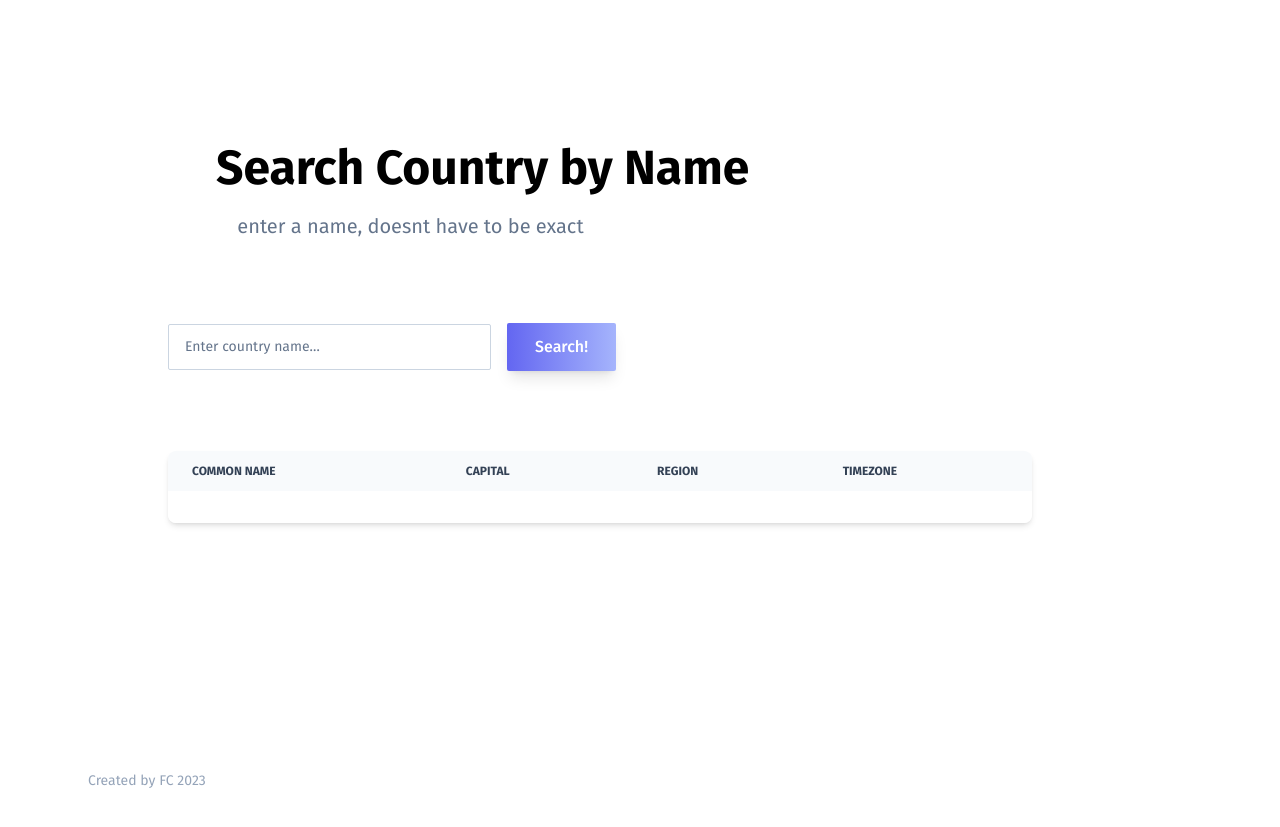
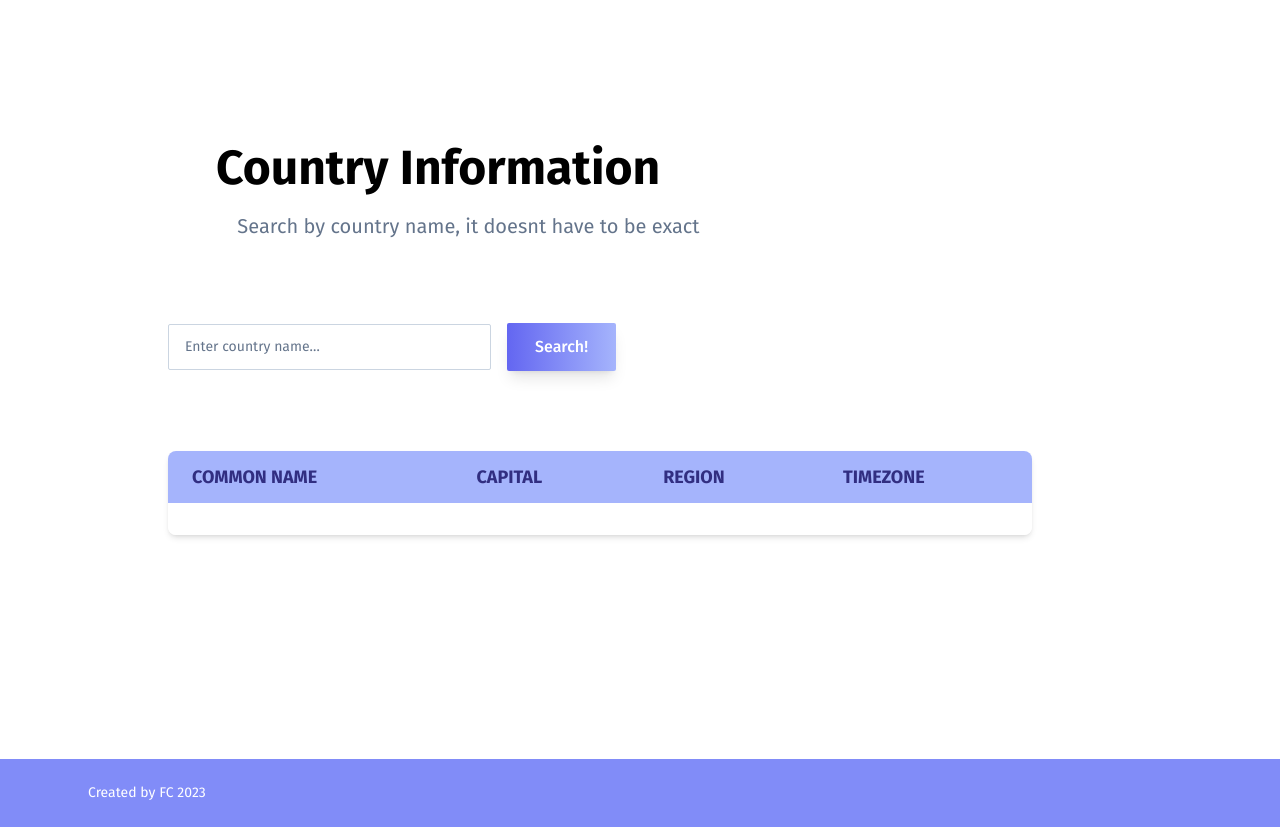
Before and after one commit to florrync1808/react-express-project, a React (Vite) app in the folder client/: page / in a window 1280 px wide. Built offline with nearby package versions, Linux system fonts and the light colour scheme.

Commit message:
UI bug fix

```diff
--- a/client/src/assets/styles.css
+++ b/client/src/assets/styles.css
@@ -1217,6 +1217,9 @@ select {
 .mb-4 {
   margin-bottom: 1rem;
 }
+.ml-8 {
+  margin-left: 2rem;
+}
 .mr-2 {
   margin-right: 0.5rem;
 }
@@ -1306,29 +1309,38 @@ select {
 }
 .border-0 {
   border-width: 0px;
-}
-.border-b {
-  border-bottom-width: 1px;
 }
 .border-gray-300 {
   --tw-border-opacity: 1;
   border-color: rgb(203 213 225 / var(--tw-border-opacity));
 }
+.bg-gray-50 {
+  --tw-bg-opacity: 1;
+  background-color: rgb(248 250 252 / var(--tw-bg-opacity));
+}
+.bg-primary-400 {
+  --tw-bg-opacity: 1;
+  background-color: rgb(129 140 248 / var(--tw-bg-opacity));
+}
+.bg-gray-500 {
+  --tw-bg-opacity: 1;
+  background-color: rgb(100 116 139 / var(--tw-bg-opacity));
+}
 .bg-gray-100 {
   --tw-bg-opacity: 1;
   background-color: rgb(241 245 249 / var(--tw-bg-opacity));
 }
-.bg-gray-50 {
+.bg-primary-100 {
   --tw-bg-opacity: 1;
-  background-color: rgb(248 250 252 / var(--tw-bg-opacity));
-}
-.bg-primary-400 {
+  background-color: rgb(224 231 255 / var(--tw-bg-opacity));
+}
+.bg-primary-600 {
   --tw-bg-opacity: 1;
-  background-color: rgb(129 140 248 / var(--tw-bg-opacity));
-}
-.bg-white {
+  background-color: rgb(79 70 229 / var(--tw-bg-opacity));
+}
+.bg-primary-300 {
   --tw-bg-opacity: 1;
-  background-color: rgb(255 255 255 / var(--tw-bg-opacity));
+  background-color: rgb(165 180 252 / var(--tw-bg-opacity));
 }
 .bg-gradient-to-r {
   background-image: linear-gradient(to right, var(--tw-gradient-stops));
@@ -1393,6 +1405,10 @@ select {
   font-size: 0.75rem;
   line-height: 1rem;
 }
+.text-lg {
+  font-size: 1.125rem;
+  line-height: 1.75rem;
+}
 .font-bold {
   font-weight: 700;
 }
@@ -1432,6 +1448,18 @@ select {
 .text-white {
   --tw-text-opacity: 1;
   color: rgb(255 255 255 / var(--tw-text-opacity));
+}
+.text-error-500 {
+  --tw-text-opacity: 1;
+  color: rgb(244 63 94 / var(--tw-text-opacity));
+}
+.text-primary-700 {
+  --tw-text-opacity: 1;
+  color: rgb(67 56 202 / var(--tw-text-opacity));
+}
+.text-primary-900 {
+  --tw-text-opacity: 1;
+  color: rgb(49 46 129 / var(--tw-text-opacity));
 }
 .no-underline {
   text-decoration-line: none;
@@ -1460,42 +1488,24 @@ select {
   --tw-bg-opacity: 1;
   background-color: rgb(255 255 255 / var(--tw-bg-opacity));
 }
-.even\:bg-gray-50:nth-child(even) {
-  --tw-bg-opacity: 1;
-  background-color: rgb(248 250 252 / var(--tw-bg-opacity));
-}
 .even\:bg-gray-200:nth-child(even) {
   --tw-bg-opacity: 1;
   background-color: rgb(226 232 240 / var(--tw-bg-opacity));
 }
+.even\:bg-primary-200:nth-child(even) {
+  --tw-bg-opacity: 1;
+  background-color: rgb(199 210 254 / var(--tw-bg-opacity));
+}
+.even\:bg-primary-100:nth-child(even) {
+  --tw-bg-opacity: 1;
+  background-color: rgb(224 231 255 / var(--tw-bg-opacity));
+}
+.even\:bg-primary-50:nth-child(even) {
+  --tw-bg-opacity: 1;
+  background-color: rgb(238 242 255 / var(--tw-bg-opacity));
+}
 :is([dir="rtl"] .rtl\:text-right) {
   text-align: right;
-}
-@media (prefers-color-scheme: dark) {
-  .dark\:border-gray-700 {
-    --tw-border-opacity: 1;
-    border-color: rgb(51 65 85 / var(--tw-border-opacity));
-  }
-  .dark\:bg-gray-700 {
-    --tw-bg-opacity: 1;
-    background-color: rgb(51 65 85 / var(--tw-bg-opacity));
-  }
-  .dark\:text-gray-400 {
-    --tw-text-opacity: 1;
-    color: rgb(148 163 184 / var(--tw-text-opacity));
-  }
-  .dark\:text-white {
-    --tw-text-opacity: 1;
-    color: rgb(255 255 255 / var(--tw-text-opacity));
-  }
-  .odd\:dark\:bg-gray-900:nth-child(odd) {
-    --tw-bg-opacity: 1;
-    background-color: rgb(15 23 42 / var(--tw-bg-opacity));
-  }
-  .even\:dark\:bg-gray-800:nth-child(even) {
-    --tw-bg-opacity: 1;
-    background-color: rgb(30 41 59 / var(--tw-bg-opacity));
-  }
 }
 @media (min-width: 640px) {
   .sm\:flex-row {
@@ -1522,9 +1532,6 @@ select {
   .lg\:w-full {
     width: 100%;
   }
-  .lg\:min-w-\[40rem\] {
-    min-width: 40rem;
-  }
   .lg\:flex-row {
     flex-direction: row;
   }
@@ -1533,9 +1540,6 @@ select {
   }
   .lg\:justify-between {
     justify-content: space-between;
-  }
-  .lg\:bg-transparent {
-    background-color: transparent;
   }
   .lg\:py-20 {
     padding-top: 5rem;
@@ -1550,8 +1554,4 @@ select {
   .lg\:text-left {
     text-align: left;
   }
-  .lg\:text-gray-400 {
-    --tw-text-opacity: 1;
-    color: rgb(148 163 184 / var(--tw-text-opacity));
-  }
-}
+}
--- a/client/src/components/footer/footer.tsx
+++ b/client/src/components/footer/footer.tsx
@@ -1,6 +1,6 @@
 function Footer() {
   return (
-    <footer className="bg-primary-400 py-6 text-sm leading-5 tracking-normal text-white lg:bg-transparent lg:text-gray-400">
+    <footer className="bg-primary-400 py-6 text-sm leading-5 tracking-normal text-white">
       <div className="mx-auto w-full max-w-6xl px-6">
         <div className="relative flex flex-col items-center gap-6 lg:flex-row lg:items-end lg:justify-between">
           <div className="">Created by FC 2023 </div>
--- a/client/src/components/layout/layout.tsx
+++ b/client/src/components/layout/layout.tsx
@@ -12,7 +12,7 @@ function Layout({
   return (
     <div
       className={cn(
-        'relative mx-auto my-0 flex min-h-screen max-w-screen-2xl flex-col overflow-hidden bg-blue-200 shadow-2xl',
+        'relative mx-auto my-0 flex min-h-screen max-w-screen-2xl flex-col overflow-hidden shadow-2xl',
         className,
       )}
     >
--- a/client/src/components/search-form/search-form.tsx
+++ b/client/src/components/search-form/search-form.tsx
@@ -24,9 +24,13 @@ function SearchForm({
       fetch('http://localhost:8000/api?query=' + searchInput, {
       }).then((response) => response.json())
         .then((data) => {
-          console.log(typeof (data))
-          setBackendData(data['countries'])
-          setErrorMsg(false)
+          console.log(typeof (data));
+          if (Array.isArray(data['countries']) && data['countries'].length === 0) {
+            setErrorMsg(true);
+          } else {
+            setBackendData(data['countries']);
+            setErrorMsg(false);
+          }
         })
         .catch(error => console.error(error));
     } catch (error) {
@@ -42,7 +46,6 @@ function SearchForm({
 
   return (
     <div>
-
       <div className="m-20">
         <form
           onSubmit={handleSubmit}
@@ -62,7 +65,7 @@ function SearchForm({
               className="w-full rounded-sm border border-gray-300  px-4 py-3 text-sm text-gray-500 shadow-none"
             />
             {errorMsg ? (
-              <div className="mt-2 text-xs italic text-gray-500 ">Result Not Found</div>
+              <div className="ml-8 mt-2 text-xs italic text-error-500 ">Result Not Found</div>
             ) : <div className="hidden"></div>}
           </div>
 
@@ -81,7 +84,7 @@ function SearchForm({
       <div className="m-20">
         <div className="relative overflow-x-auto shadow-md sm:rounded-lg">
           <table className="w-full text-sm text-left rtl:text-right text-gray-500">
-            <thead className="text-xs text-gray-700 uppercase bg-gray-50 ">
+            <thead className="text-lg text-primary-900 uppercase bg-primary-300 ">
               <tr>
                 <th scope="col" className="px-6 py-3">
                   Common Name
@@ -99,8 +102,8 @@ function SearchForm({
             </thead>
             <tbody>
               {backendData.map((backendData) =>
-                <tr className="odd:bg-white even:bg-gray-200 ">
-                  <th scope="row" className="px-6 py-4 font-medium text-gray-900 whitespace-nowrap">
+                <tr className="odd:bg-white even:bg-primary-50">
+                  <th scope="row" className="text-md px-6 py-4 font-medium text-gray-900 whitespace-nowrap">
                     {backendData[1]}
                   </th>
                   <td className="px-6 py-4">
@@ -117,6 +120,7 @@ function SearchForm({
           </table>
         </div>
       </div>
+
     </div>
 
   )
--- a/client/src/routes/home.tsx
+++ b/client/src/routes/home.tsx
@@ -5,8 +5,8 @@ export default function HomePage() {
   return (
     <Layout>
       <Hero
-        title="Search Country by Name"
-        content="enter a name, doesnt have to be exact"
+        title="Country Information"
+        content="Search by country name, it doesnt have to be exact"
       />
     </Layout>
   )
--- a/client/tailwind.config.js
+++ b/client/tailwind.config.js
@@ -26,6 +26,7 @@ module.exports = {
       white: '#ffffff',
       gray: colors.slate,
       primary: colors.indigo,
+      error: colors.rose,
       tertiary: colors.emerald,
     },
   },
```
Also changed, not shown: 1 other file (tests, documents, lock files or other folders).
